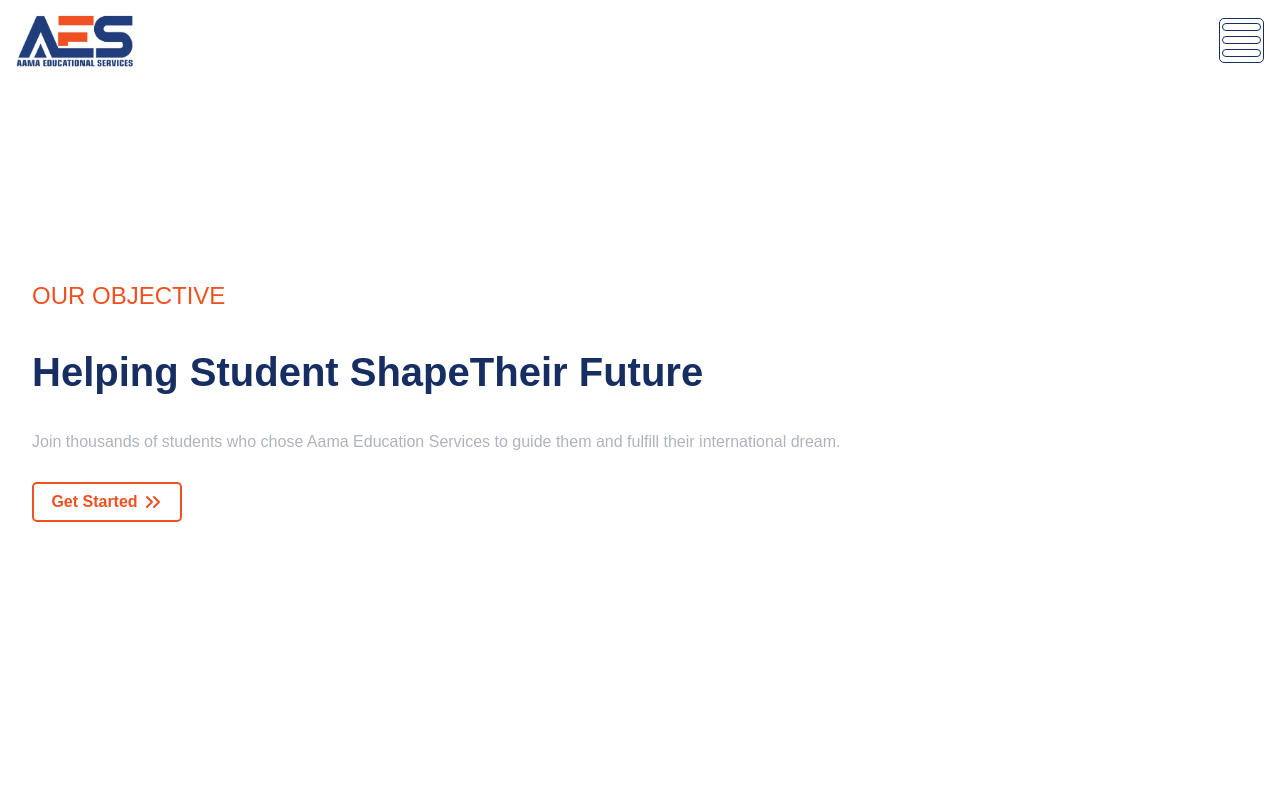
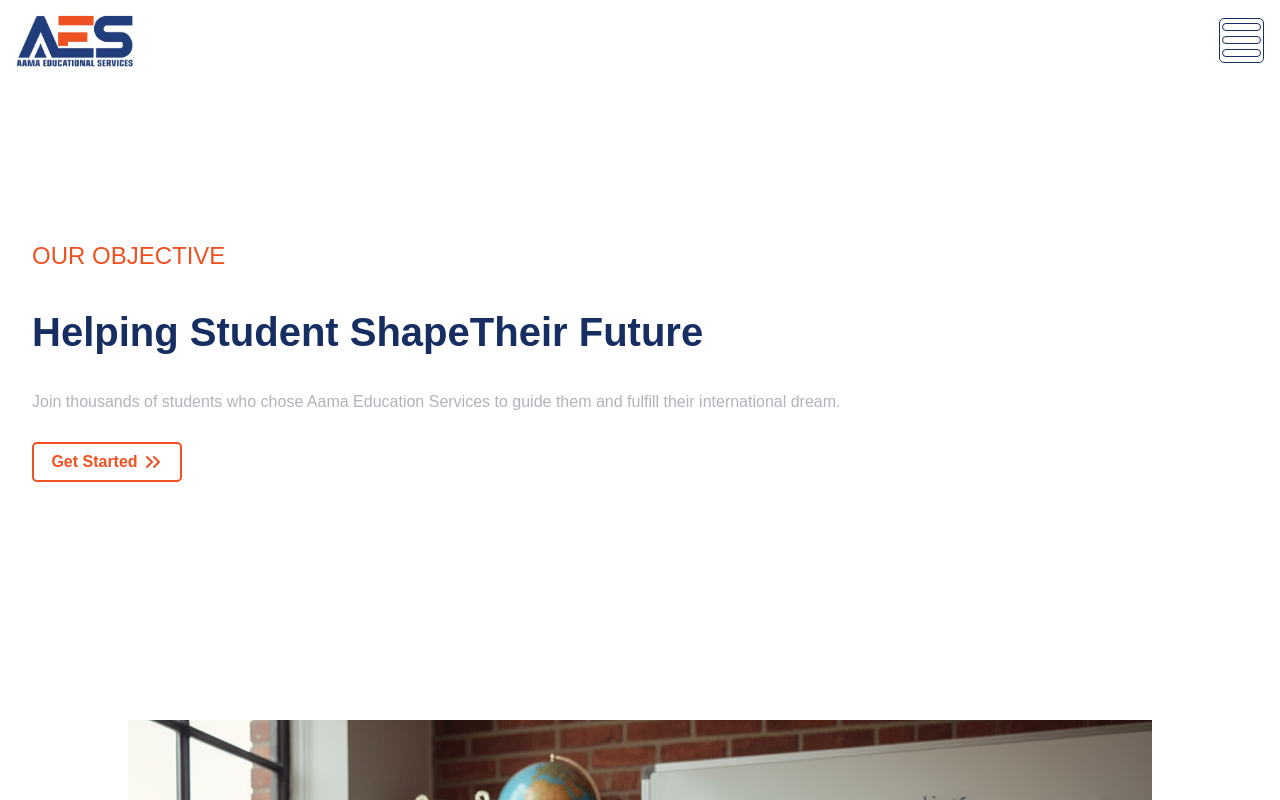
Before and after one commit to bsntgyawali/aama_education, a React (Vite) app: page / in a window 1280 px wide. Shown: the top 800 px of the page. Built offline with nearby package versions, Linux system fonts and the light colour scheme.

Commit message:
Add files via upload

```diff
--- a/src/pages/pages.css
+++ b/src/pages/pages.css
@@ -43,7 +43,7 @@ a{
 /* Hero Section */
 .hero-section{
     max-width: 100%;
-    height: 100vh;
+    height: 90vh;
     padding: 1.5rem 2rem;
     display: flex;
     flex-direction: column;
@@ -66,7 +66,6 @@ a{
 }
 
 .hero__content-wrapper h1{
-    text-align: justify;
     font-size: var(--fs-h1);
     color: var(--primary-color);
 }
```
